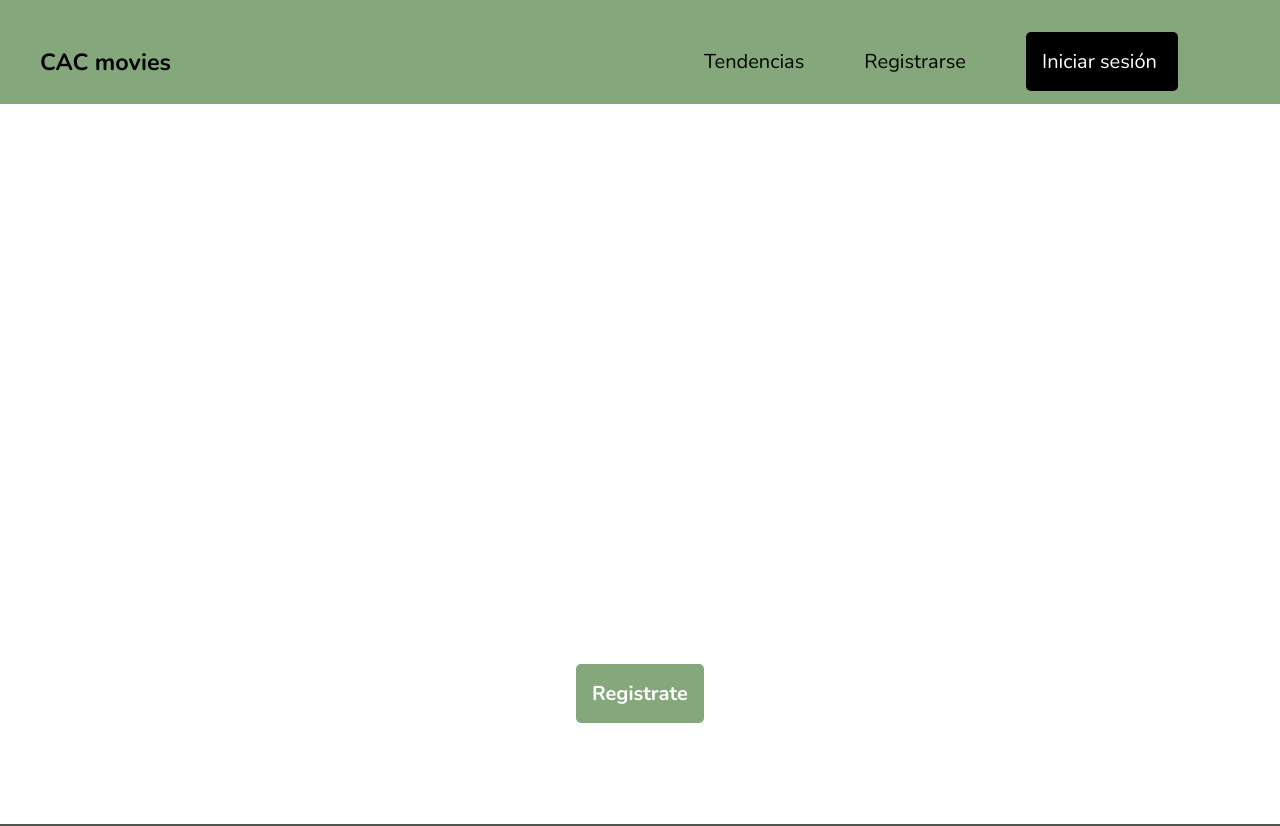
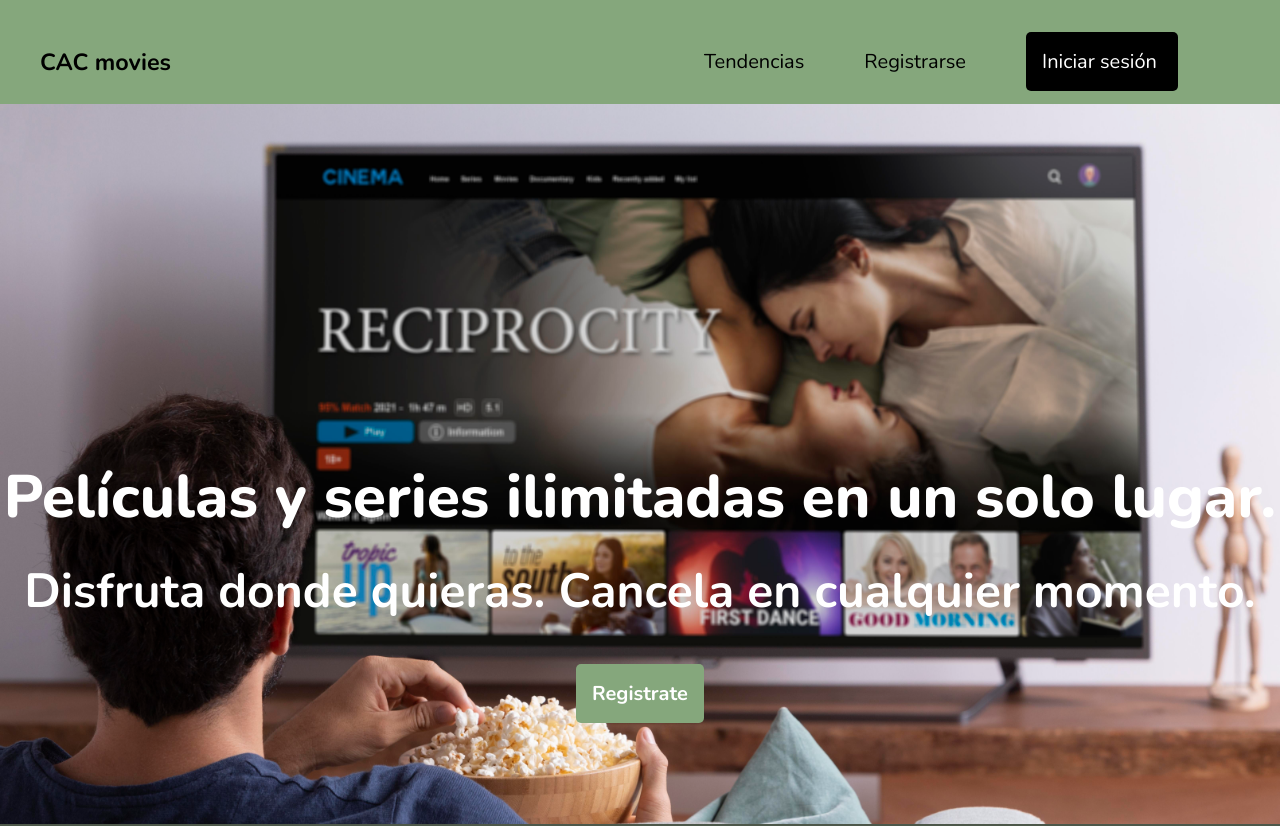
Before and after one commit to rominadiaz98/rominadiaz98.github.io, a plain HTML site: page index.html in a window 1280 px wide. Shown: the top 826 px of the page. Drawn offline with nearby package versions, Linux system fonts and the light colour scheme.

Commit message:
Update estilo.css

```diff
--- a/css/estilo.css
+++ b/css/estilo.css
@@ -58,7 +58,7 @@
         */
         margin-top: 0;
         vertical-align: middle;
-        background-image: url('./Imagenes/movie.jpg');
+        background-image: url("../Imagenes/movie.jpg");
         background-size: cover;
         background-position: center;
         height: 90vh;
```
